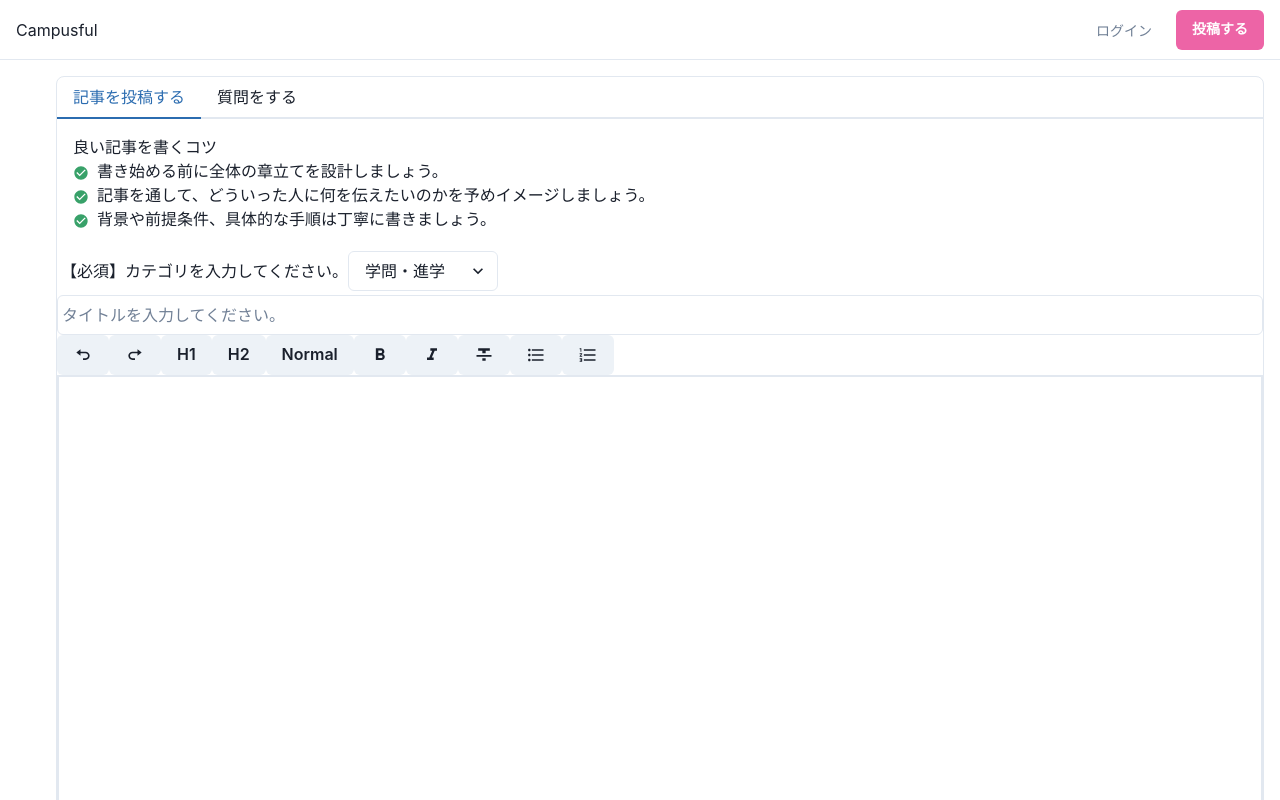
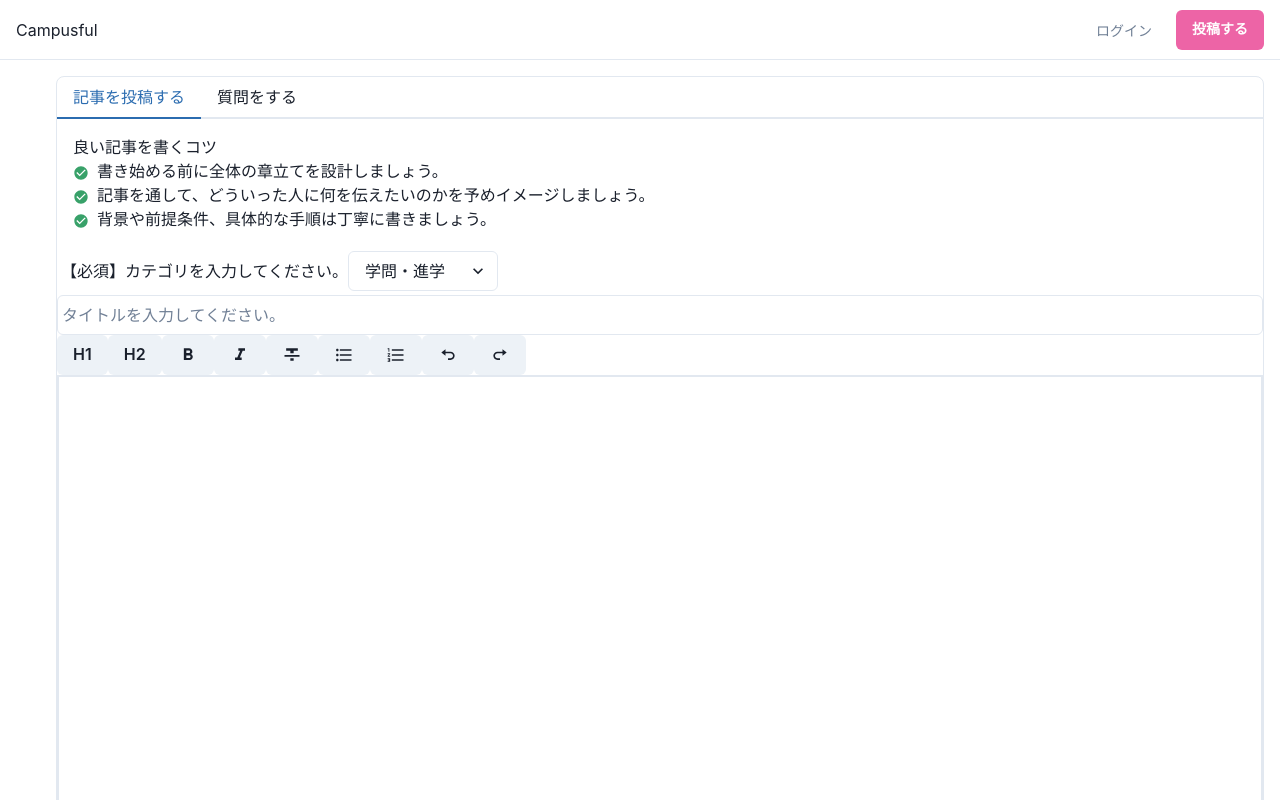
Before and after one commit to michiokoyama/campusful, a React (Create React App) app in the folder web/frontend/: page /articles/post in a window 1280 px wide. Shown: the top 800 px of the page. Built offline with nearby package versions, Linux system fonts and the light colour scheme.

Commit message:
Update: bold等のボタンアクティブ時に色を変える

```diff
--- a/web/frontend/src/pages/articles/post/routes/Post.tsx
+++ b/web/frontend/src/pages/articles/post/routes/Post.tsx
@@ -50,18 +50,7 @@ import {
  } from "../../../../globalState"
 import { useCreateArticle} from "../hooks/useCreateArticle"
 import { ArticleType } from 'generated/graphql';
-
-const InlineButtons = [
-  {type: "BOLD", text: "bold", icon: MdFormatBold},
-  {type: "ITALIC", text: "italic", icon: MdFormatItalic},
-  {type: "STRIKETHROUGH", text: "strikthrough", icon: MdFormatStrikethrough},
-]
-
-const BlockStyleButtons = [
-  {type: "header-one", text: "H1"},
-  {type: "header-two", text: "H2"},
-  {type: "unstyled", text: "Normal"},
-]
+import { IconType } from 'react-icons';
 
 const PostBody = () => {
   return (
@@ -194,7 +183,7 @@ const ShipItButton = () => {
         _hover={{
           bg: 'green.300',
         }}>
-        キャンセル
+        下書き保存
       </Button>
      <Button
         display={{ base: 'none', md: 'inline-flex' }}
@@ -217,6 +206,41 @@ const ShipItButton = () => {
 const TextEditor = () => {
   const [editorState, setEditorState] = useState(() => EditorState.createEmpty())
   const [currentArticleContent, setCurrentArticleContent] = useRecoilState(currentArticleContentState)
+
+  const BUTTON_TYPE_STRING_LIST = [
+    'header-one',
+    'header-two',
+    'BOLD',
+    'ITALIC',
+    'STRIKETHROUGH',
+    'ordered-list-item',
+    'unordered-list-item'
+  ] as const
+  type ButtonTypeString = typeof BUTTON_TYPE_STRING_LIST[number]
+  const [buttonToggleState, setButtonToggle] = useState({
+    'header-one': false,
+    'header-two': false,
+    BOLD: false,
+    ITALIC: false,
+    STRIKETHROUGH: false,
+    'ordered-list-item': false,
+    'unordered-list-item': false,
+  } as {[buttonType in ButtonTypeString]: boolean})
+  type DraftButtons = {
+    type: ButtonTypeString,
+    text: string,
+    icon?: IconType,
+  }
+  const InlineButtons: DraftButtons[] = [
+    {type: "BOLD", text: "bold", icon: MdFormatBold},
+    {type: "ITALIC", text: "italic", icon: MdFormatItalic},
+    {type: "STRIKETHROUGH", text: "strikthrough", icon: MdFormatStrikethrough},
+  ]
+  const BlockStyleButtons: DraftButtons[] = [
+    {type: "header-one", text: "H1"},
+    {type: "header-two", text: "H2"},
+  ]
+
   const handleOnChange = (e: React.SetStateAction<EditorState>) => {
     setEditorState(e)
     const contentHtml = stateToHTML(editorState.getCurrentContent())
@@ -232,19 +256,47 @@ const TextEditor = () => {
     return "not-handled";
   };
 
-  const handleToggleClick = (e: React.MouseEvent, inlineStyle: string) => {
+  const handleToggleClick = (e: React.MouseEvent, inlineStyle: ButtonTypeString) => {
     e.preventDefault();
     setEditorState(RichUtils.toggleInlineStyle(editorState, inlineStyle));
+    toggleButtons(inlineStyle)
   };
 
-  const handleBlockClick = (e: React.MouseEvent, blockType: string) => {
+  const handleBlockClick = (e: React.MouseEvent, blockType: ButtonTypeString) => {
     e.preventDefault();
     setEditorState(RichUtils.toggleBlockType(editorState, blockType));
+    toggleButtons(blockType)
   };
+  const toggleButtons = (type: ButtonTypeString) => {
+    // todo: このstateはdraft.js側のstateと合わせる必要がある。
+    buttonToggleState[type] = !buttonToggleState[type]
+    setButtonToggle(buttonToggleState)
+  }
+  const getButtonColor = (type: ButtonTypeString) => {
+    return buttonToggleState[type] ? 'blue' : ''
+  }
 
   return (
     <>
       <Flex>
+        {BlockStyleButtons.map((button, idx) => {
+          return <Button
+            onMouseDown={(e) => handleBlockClick(e, button.type)}
+            key={idx}>
+            <Box color={getButtonColor(button.type)}>{button.text}</Box>
+          </Button>
+        })}
+        {InlineButtons.map((button, idx) => {
+          return <Button onMouseDown={(e) => handleToggleClick(e, button.type)} key={idx}>
+            <Icon as={button.icon} w={5} h={5} color={getButtonColor(button.type)} />
+          </Button>
+        })}
+        <Button onMouseDown={(e) => handleBlockClick(e, "ordered-list-item")}>
+          <Icon as={MdFormatListBulleted} w={5} h={5} />
+        </Button>
+        <Button onMouseDown={(e) => handleBlockClick(e, "unordered-list-item")}>
+          <Icon as={MdFormatListNumbered}  w={5} h={5} />
+        </Button>
         <Button
           disabled={editorState.getUndoStack().size <= 0}
           onMouseDown={() => setEditorState(EditorState.undo(editorState))}>
@@ -255,18 +307,7 @@ const TextEditor = () => {
           onMouseDown={() => setEditorState(EditorState.redo(editorState))}>
           <Icon as={BiRedo} w={5} h={5} />
         </Button>
-        {BlockStyleButtons.map((button, idx) => {
-          return <Button onMouseDown={(e) => handleBlockClick(e, button.type)} key={idx}>{button.text}</Button>
-        })}
-        {InlineButtons.map((button, idx) => {
-          return <Button onMouseDown={(e) => handleToggleClick(e, button.type)} key={idx}><Icon as={button.icon} w={5} h={5} /></Button>
-        })}
-        <Button onMouseDown={(e) => handleBlockClick(e, "ordered-list-item")}>
-          <Icon as={MdFormatListBulleted} w={5} h={5} />
-        </Button>
-        <Button onMouseDown={(e) => handleBlockClick(e, "unordered-list-item")}>
-          <Icon as={MdFormatListNumbered}  w={5} h={5} />
-        </Button>
+
       </Flex>
         <Box
           borderWidth='2px'
```
